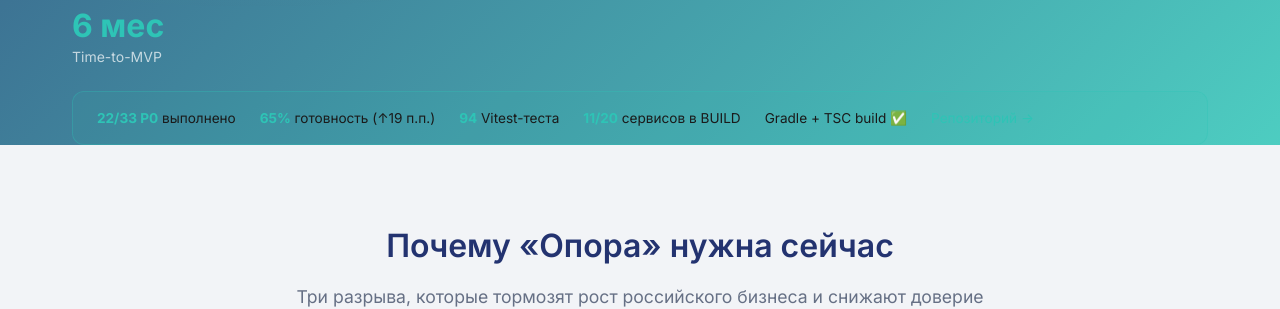
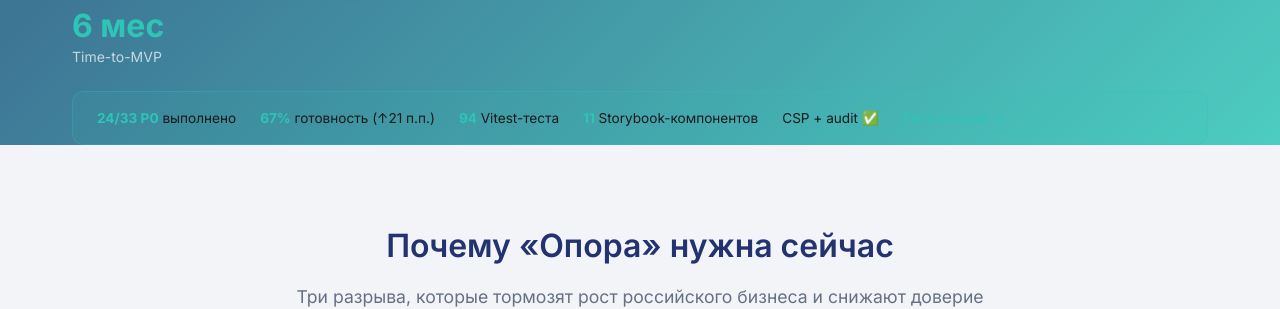
Before and after one commit to AlexanderNarbaev/opora-landing, a Jekyll site: the page built from index.md, in a window 1280 px wide and 900 px high, scrolled down 622 px. Shown: the part 150-459 px from the top of the window. Built offline with Jekyll 4.4.1, drawn with Linux system fonts in a browser that asks for light colours.

Commit message:
chore: метрики обновлены (24/33 P0, 67% готовность, CSP + audit logging)

```diff
--- a/index.md
+++ b/index.md
@@ -56,11 +56,11 @@ description: «Опора» — национальная цифровая эко
 
     <!-- Статус разработки (14.07.2026) -->
     <div class="hero-dev-status">
-      <div class="dev-stat"><strong>22/33 P0</strong> выполнено</div>
-      <div class="dev-stat"><strong>65%</strong> готовность (↑19 п.п.)</div>
+      <div class="dev-stat"><strong>24/33 P0</strong> выполнено</div>
+      <div class="dev-stat"><strong>67%</strong> готовность (↑21 п.п.)</div>
       <div class="dev-stat"><strong>94</strong> Vitest-теста</div>
-      <div class="dev-stat"><strong>11/20</strong> сервисов в BUILD</div>
-      <div class="dev-stat">Gradle + TSC build ✅</div>
+      <div class="dev-stat"><strong>11</strong> Storybook-компонентов</div>
+      <div class="dev-stat">CSP + audit ✅</div>
       <div class="dev-stat"><a href="https://github.com/AlexanderNarbaev/opora" style="color:#2EC4B6">Репозиторий →</a></div>
     </div>
   </div>
```
